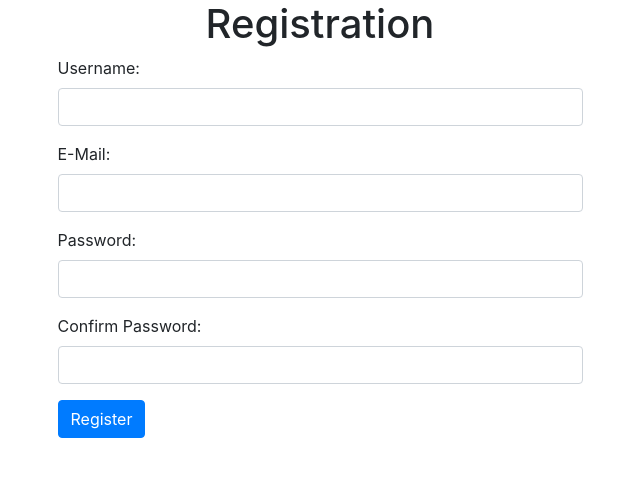
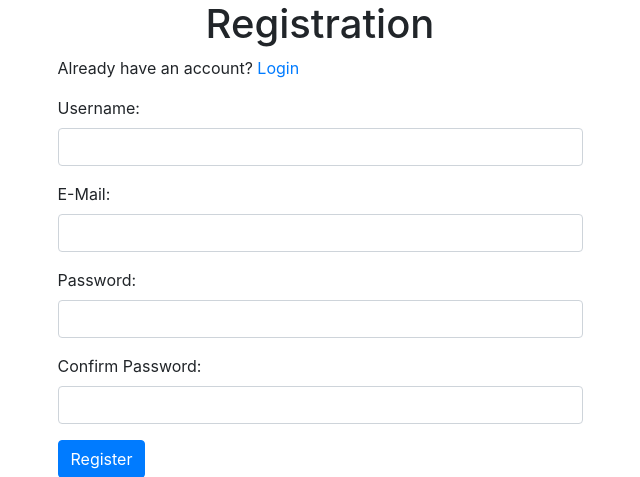
Before and after one commit to philippbruhin/pollme, a Django app: page /accounts/register/ in a window 1280 px wide. Shown: the part 56-533 px from the top of the page, without its empty margins (320-960 px from the left). Run offline with Django 3.2, Linux system fonts and the light colour scheme; some libraries are stand-ins or nearby versions.

Commit message:
added redirect

```diff
--- a/pollme/accounts/templates/accounts/register.html
+++ b/pollme/accounts/templates/accounts/register.html
@@ -5,6 +5,7 @@
         <div class="row">
             <div class="col-md-6 offset-md-3">
                 <h1 class="text-center">Registration</h1>
+                <p>Already have an account? <a href="{% url 'accounts:login' %}">Login</a></p>
                 <form action="" method="post">
                     {% csrf_token %}
                     {% for field in form %}
--- a/pollme/accounts/views.py
+++ b/pollme/accounts/views.py
@@ -2,7 +2,7 @@ from django.contrib import messages
 from django.contrib.auth import authenticate, login, logout
 from django.contrib.auth.models import User
 from django.http import HttpResponseRedirect
-from django.shortcuts import render
+from django.shortcuts import render, redirect
 from django.urls import reverse
 
 from .forms import UserRegistrationForm
@@ -15,14 +15,14 @@ def login_user(request):
         print(user)
         if user is not None:
             login(request, user)
-            return HttpResponseRedirect(reverse('home'))
+            return redirect('home')
         else:
             messages.error(request, 'Bad username or password')
     return render(request, 'accounts/login.html', {})
 
 def logout_user(request):
     logout(request)
-    return HttpResponseRedirect(reverse('home'))
+    return redirect('accounts:login')
 
 def user_registration(request):
     if request.method =='POST':
@@ -33,7 +33,7 @@ def user_registration(request):
             email = form.cleaned_data['email']
             user = User.objects.create_user(username, email=email, password=password)
             messages.success(request, 'Thanks for registering {}'.format(user.username))
-            return HttpResponseRedirect(reverse('accounts:login'))
+            return redirect('accounts:login')
     else:
             form = UserRegistrationForm()
     return render(request, 'accounts/register.html', {'form': form})
```
